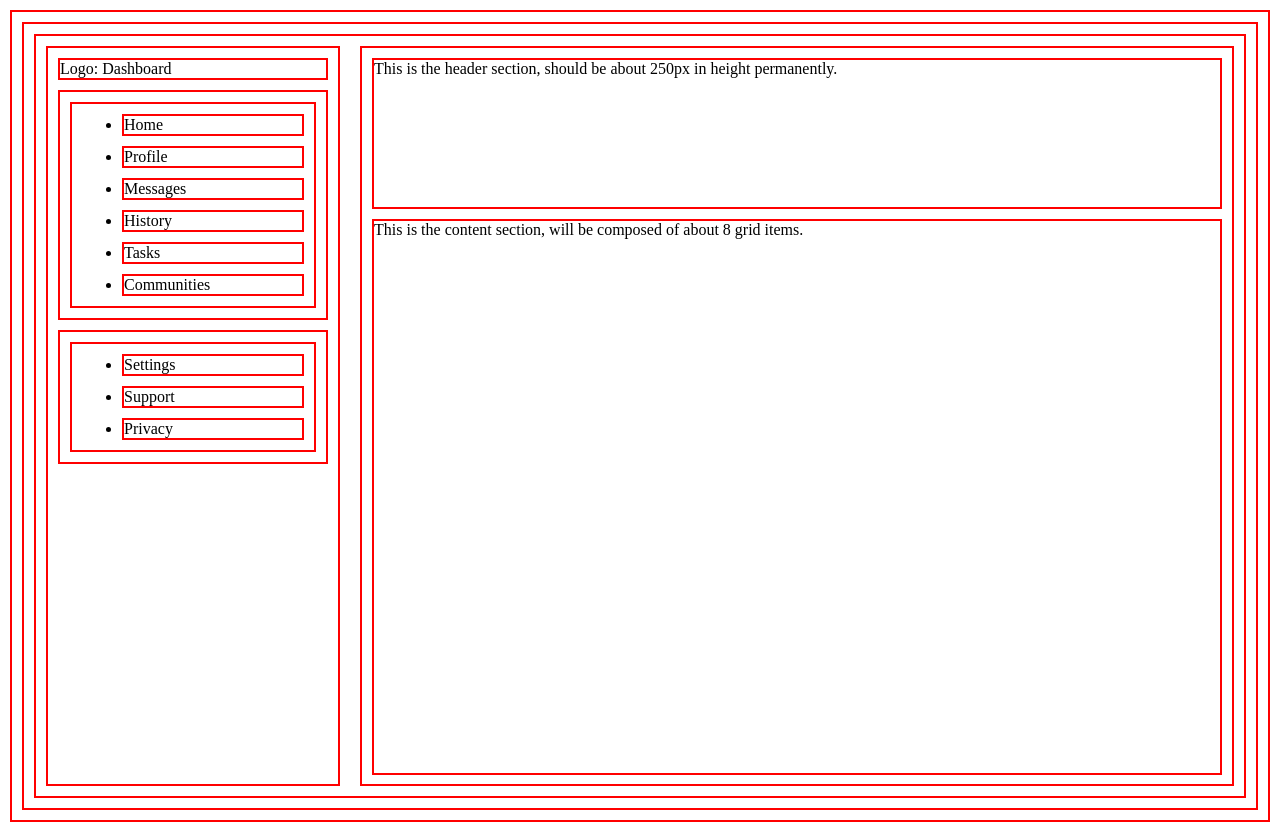
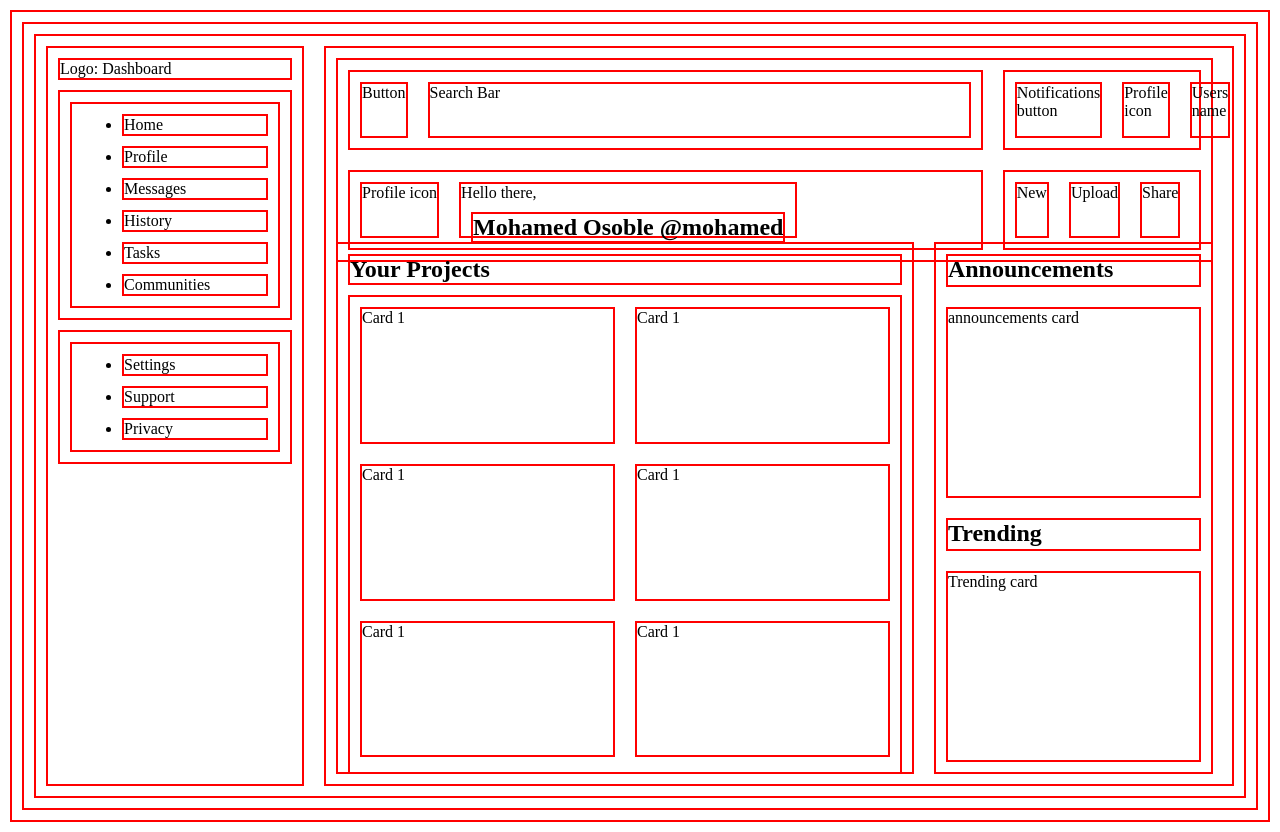
Before and after one commit to MohamedOsoble/admin-page, a plain HTML site: page index.html in a window 1280 px wide. Drawn offline with Linux system fonts and the light colour scheme.

Commit message:
add basic page layout

```diff
--- a/index.html
+++ b/index.html
@@ -35,12 +35,58 @@
         </div>
         <div class="main-body">
             <div class="header">
-                This is the header section, should be about 250px in height permanently.
+                <div class="search">
+                    <div class="search-button"> Button </div>
+                    <div class="search-bar"> Search Bar </div>
+                </div>
+                <div class="header-login">
+                    <div class="notifications-button"> Notifications button </div>
+                    <div class="profile-icon-1"> Profile icon </div>
+                    <div class="username"> Users name </div>
+                </div>
+                <div class="user-greeting">
+                    <div class="profile-icon-2"> Profile icon </div>
+                    <div class="greeting"> Hello there, <h2>Mohamed Osoble @mohamed</h2> </div>
+                </div>
+                <div class="header-buttons">
+                    <div class="header-button-1"> New </div>
+                    <div class="header-button-2"> Upload </div>
+                    <div class="header-button-3"> Share </div>
+                </div>
             </div>
-            <div class="content">
-                This is the content section, will be composed of about 8 grid items.
+            <div class="main">
+                <h2>Your Projects</h2>
+                <div class="card-container">
+                    <div class="card card-1">
+                        Card 1
+                    </div>
+                    <div class="card card-2">
+                        Card 1
+                    </div>
+                    <div class="card card-3">
+                        Card 1
+                    </div>
+                    <div class="card card-4">
+                        Card 1
+                    </div>
+                    <div class="card card-5">
+                        Card 1
+                    </div>
+                    <div class="card card-6">
+                        Card 1
+                    </div>
+                </div>
             </div>
-
+            <div class="secondary">
+                <h2>Announcements</h2>
+            <div class="announcements-card">
+                announcements card
+            </div>
+            <h2>Trending</h2>
+            <div class="trending-card">
+                Trending card
+            </div>
+            </div>
         </div>
     </div>
 </body>
--- a/style.css
+++ b/style.css
@@ -15,13 +15,66 @@
 
 .main-body {
     width: 75%;
+    display: grid;
+    grid-template-columns: repeat(3, 33%);
+    grid-template-rows:  25% 75%;
+    grid-template-areas:
+    "header header header"
+    "main main secondary"
+    "main main secondary"
+    "main main secondary"
 }
 
 .header {
-    height: 20%;
+    grid-area: header;
+    height: 200px;
+    display: grid;
+    grid-template-columns: 75% 25%;
+    grid-template-rows: 50% 50%;
+}
+
+.main {
+    grid-area: main;
+}
+
+.secondary {
+    grid-area: secondary;
 }
 
 .content {
     display: grid;
     height: 75%;
 }
+
+.search {
+    display: flex;
+}
+
+.header-login {
+    display: flex;
+}
+
+.user-greeting {
+    display: flex;
+}
+
+.header-buttons {
+    display: flex;
+}
+
+.search-bar {
+    width: 600px;
+}
+
+.card-container {
+    display: grid;
+    height: 90%;
+    grid-template-columns: repeat(2, 50%);
+    grid-template-rows: repeat(3, 33%);
+}
+
+.secondary {
+    display: grid;
+    grid-template-columns: 100%;
+    grid-template-rows: 10% 40% 10% 40%;
+}
```
